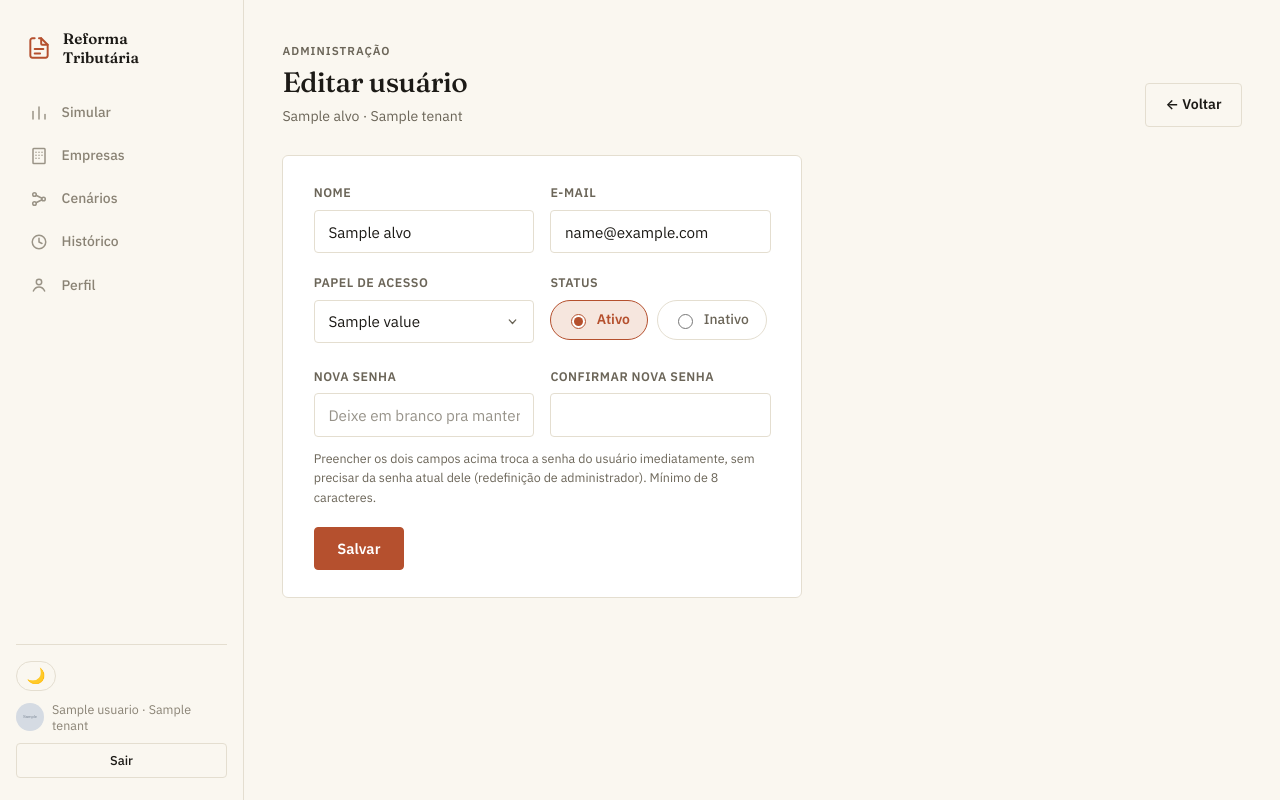
After one commit to denisdhein/reforma-tributaria, a FastAPI app: template app/web/templates/usuario_editar.html in a window 1280 px wide. The commit adds this page. Run offline with FastAPI, Linux system fonts and the light colour scheme; the template is opened without the code that fills it: most values are stand-ins (such as "Sample title", 1, 10 or a date in 2020); grey boxes marked "Sample" are stand-in pictures.

Commit message:
Autoatendimento de conta (e-mail/senha) e gestão de usuários pelo admin
Usuário comum precisa poder editar o próprio nome, e-mail e senha; um
admin precisa ver todos os usuários cadastrados e poder alterá-los.

- /perfil ganha e-mail editável (antes disabled) e seção "Alterar senha"
  (POST /perfil/senha), exigindo a senha atual antes de trocar — sem
  isso, uma sessão roubada viraria posse permanente da conta.
- Novo app/web/usuarios.py (só admin): /usuarios lista todos os usuários
  do sistema (atravessa tenants, mesma regra já usada em empresas e
  histórico); /usuarios/{id}/editar deixa mudar nome, e-mail, papel,
  status e redefinir senha sem precisar da atual (redefinição de
  administrador).
- Trava contra autobloqueio: recusa qualquer mudança que deixaria o
  sistema sem nenhum admin ativo.
- app/formatacao.py::email_valido() compartilhado entre as duas telas,
  evitando duplicar a checagem e import circular entre rotas.py e o
  módulo novo.

Testado nos dois papéis (admin e gestor) e no fluxo de autoatendimento
ponta a ponta, incluindo logout/login com a senha nova. 47 testes
automatizados continuam passando.

```diff
--- a/app/main.py
+++ b/app/main.py
@@ -10,6 +10,7 @@ from app.web.cenarios import router as cenarios_router
 from app.web.empresas import router as empresas_router
 from app.web.historico import router as historico_router
 from app.web.rotas import router as web_router
+from app.web.usuarios import router as usuarios_router
 
 app = FastAPI(
     title="Sistema de apoio à decisão · Reforma Tributária",
@@ -31,6 +32,7 @@ app.include_router(web_router)
 app.include_router(empresas_router)
 app.include_router(cenarios_router)
 app.include_router(historico_router)
+app.include_router(usuarios_router)
 app.include_router(api_router)
 
 # Foto de perfil: nome de arquivo gerado (UUID), não há dado sensível
--- a/app/web/rotas.py
+++ b/app/web/rotas.py
@@ -26,10 +26,10 @@ from sqlalchemy import select
 from sqlalchemy.orm import Session, selectinload
 
 from app.auth.dependencias import eh_admin, usuario_api, usuario_web
-from app.auth.seguranca import EXPIRA_HORAS, NOME_COOKIE, criar_token, verificar_senha
+from app.auth.seguranca import EXPIRA_HORAS, NOME_COOKIE, criar_token, hash_senha, verificar_senha
 from app.config import settings
 from app.db import get_db
-from app.formatacao import fracao_validada, moeda, numero, pctfmt
+from app.formatacao import email_valido, fracao_validada, moeda, numero, pctfmt
 from app.ia.prompt import montar_contexto
 from app.ia.servico import analisar, responder_pergunta
 from app.models import (
@@ -436,6 +436,7 @@ def perfil(request: Request, usuario: Usuario = Depends(usuario_web)) -> HTMLRes
 def atualizar_perfil(
     request: Request,
     nome: str = Form(...),
+    email: str = Form(...),
     nome_tenant: str = Form(...),
     foto: UploadFile | None = File(None),
     remover_foto_atual: str = Form(""),
@@ -443,6 +444,7 @@ def atualizar_perfil(
     usuario: Usuario = Depends(usuario_web),
 ) -> HTMLResponse:
     nome = nome.strip()
+    email = email.strip().lower()
     nome_tenant = nome_tenant.strip()
     # Operador administra o que é dele (simulações); renomear a conta toda
     # fica para gestor/admin — a mesma distinção de papel que já existe no
@@ -452,6 +454,10 @@ def atualizar_perfil(
     erro = None
     if not nome:
         erro = "Nome não pode ficar em branco."
+    elif not email or not email_valido(email):
+        erro = f'E-mail inválido: "{email}".'
+    elif db.scalar(select(Usuario).where(Usuario.email == email, Usuario.id != usuario.id)):
+        erro = f'Já existe outro usuário com o e-mail "{email}".'
     elif pode_renomear_conta and not nome_tenant:
         erro = "Nome da empresa/escritório não pode ficar em branco."
 
@@ -475,6 +481,7 @@ def atualizar_perfil(
         })
 
     usuario.nome = nome
+    usuario.email = email
     if pode_renomear_conta:
         usuario.tenant.nome = nome_tenant
     db.commit()
@@ -483,3 +490,35 @@ def atualizar_perfil(
         "request": request, "usuario": usuario, "pagina_ativa": "perfil",
         "erro": None, "sucesso": "Perfil atualizado.",
     })
+
+
+@router.post("/perfil/senha", response_class=HTMLResponse)
+def trocar_senha(
+    request: Request,
+    senha_atual: str = Form(...),
+    nova_senha: str = Form(...),
+    confirmar_senha: str = Form(...),
+    db: Session = Depends(get_db),
+    usuario: Usuario = Depends(usuario_web),
+) -> HTMLResponse:
+    erro = None
+    if not verificar_senha(senha_atual, usuario.senha_hash):
+        erro = "Senha atual incorreta."
+    elif len(nova_senha) < 8:
+        erro = "A nova senha precisa ter pelo menos 8 caracteres."
+    elif nova_senha != confirmar_senha:
+        erro = "A confirmação não bate com a nova senha."
+
+    if erro:
+        return templates.TemplateResponse("perfil.html", {
+            "request": request, "usuario": usuario, "pagina_ativa": "perfil",
+            "erro": erro, "sucesso": None,
+        })
+
+    usuario.senha_hash = hash_senha(nova_senha)
+    db.commit()
+
+    return templates.TemplateResponse("perfil.html", {
+        "request": request, "usuario": usuario, "pagina_ativa": "perfil",
+        "erro": None, "sucesso": "Senha alterada.",
+    })
--- a/app/web/templates/base.html
+++ b/app/web/templates/base.html
@@ -536,6 +536,7 @@
      dependia de estilo inline espalhado pelos templates. */
   .selo-neutro { background: var(--cor-superficie-alt); color: var(--cor-texto-suave); }
   .selo-aviso { background: var(--cor-aviso-bg); color: var(--cor-aviso-texto); }
+  .selo-sucesso { background: var(--cor-sucesso-fraca); color: var(--cor-sucesso); }
 
   /* Indicadores (KPIs do resultado): número maior, leve elevação no
      hover, e a variação vira uma pílula com seta em vez de um "selo"
@@ -642,6 +643,12 @@
         <svg width="18" height="18" viewBox="0 0 24 24" fill="none" stroke="currentColor" stroke-width="2" stroke-linecap="round" stroke-linejoin="round"><circle cx="12" cy="12" r="9"/><polyline points="12 7 12 12 16 14"/></svg>
         Histórico
       </a>
+      {% if usuario.papel.value == 'admin' %}
+        <a href="/usuarios" class="{{ 'ativo' if pagina_ativa == 'usuarios' }}">
+          <svg width="18" height="18" viewBox="0 0 24 24" fill="none" stroke="currentColor" stroke-width="2" stroke-linecap="round" stroke-linejoin="round"><path d="M16 20v-1.6a3.6 3.6 0 0 0-3.6-3.6H7.6A3.6 3.6 0 0 0 4 18.4V20"/><circle cx="9.8" cy="7.8" r="3.2"/><path d="M17 8.2a3 3 0 0 1 0 5.8"/><path d="M19.5 20v-1.4a3 3 0 0 0-2-2.8"/></svg>
+          Usuários
+        </a>
+      {% endif %}
       <a href="/perfil" class="{{ 'ativo' if pagina_ativa == 'perfil' }}">
         <svg width="18" height="18" viewBox="0 0 24 24" fill="none" stroke="currentColor" stroke-width="2" stroke-linecap="round" stroke-linejoin="round"><circle cx="12" cy="8" r="3.6"/><path d="M4.5 20c1.6-3.5 4.5-5.3 7.5-5.3s5.9 1.8 7.5 5.3"/></svg>
         Perfil
--- /dev/null
+++ b/app/web/templates/usuario_editar.html
@@ -0,0 +1,68 @@
+{% extends "base.html" %}
+{% block titulo %}Editar {{ alvo.nome }} · Reforma Tributária{% endblock %}
+{% block conteudo %}
+
+<div class="cabecalho-pagina">
+  <div class="titulo-bloco">
+    <span class="eyebrow">Administração</span>
+    <h1>Editar usuário</h1>
+    <p>{{ alvo.nome }} · {{ alvo.tenant.nome }}</p>
+  </div>
+  <div class="acoes">
+    <a href="/usuarios" class="botao-secundario">← Voltar</a>
+  </div>
+</div>
+
+{% if erro %}<div class="erro">{{ erro }}</div>{% endif %}
+
+<section class="cartao" style="max-width: 520px;">
+  <form method="post" action="/usuarios/{{ alvo.id }}/editar">
+    <div class="grade-2">
+      <div class="campo">
+        <label for="nome">Nome</label>
+        <input type="text" id="nome" name="nome" value="{{ alvo.nome }}" required>
+      </div>
+      <div class="campo">
+        <label for="email">E-mail</label>
+        <input type="text" id="email" name="email" value="{{ alvo.email }}" required>
+      </div>
+    </div>
+
+    <div class="grade-2">
+      <div class="campo">
+        <label for="papel">Papel de acesso</label>
+        <select id="papel" name="papel">
+          {% for p in papeis %}
+            <option value="{{ p.value }}" {% if alvo.papel == p %}selected{% endif %}>{{ p.value }}</option>
+          {% endfor %}
+        </select>
+      </div>
+      <div class="campo">
+        <label>Status</label>
+        <div class="radios">
+          <label><input type="radio" name="ativo" value="1" {% if alvo.ativo %}checked{% endif %}> Ativo</label>
+          <label><input type="radio" name="ativo" value="0" {% if not alvo.ativo %}checked{% endif %}> Inativo</label>
+        </div>
+      </div>
+    </div>
+
+    <div class="grade-2">
+      <div class="campo">
+        <label for="nova_senha">Nova senha</label>
+        <input type="password" id="nova_senha" name="nova_senha" placeholder="Deixe em branco pra manter a atual">
+      </div>
+      <div class="campo">
+        <label for="confirmar_senha">Confirmar nova senha</label>
+        <input type="password" id="confirmar_senha" name="confirmar_senha">
+      </div>
+    </div>
+    <p class="rodape-meta" style="margin-top: -0.5rem; margin-bottom: 1.25rem;">
+      Preencher os dois campos acima troca a senha do usuário imediatamente, sem precisar da senha
+      atual dele (redefinição de administrador). Mínimo de 8 caracteres.
+    </p>
+
+    <button type="submit">Salvar</button>
+  </form>
+</section>
+
+{% endblock %}
```
Also changed, not shown: app/formatacao.py (+9 -0 lines), app/web/templates/perfil.html (+23 -1 lines), app/web/templates/usuarios_lista.html (added, +53 -0 lines), app/web/usuarios.py (added, +148 -0 lines), README.md.
